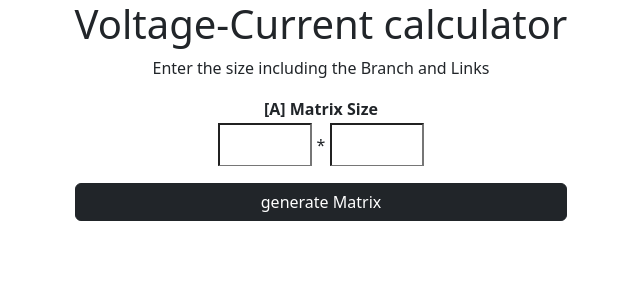
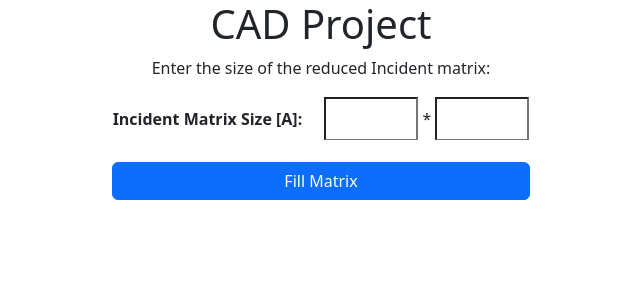
Before and after one commit to devmuzaky/CAD-Project, an Angular app: page / in a window 1280 px wide. Shown: the top 300 px of the page, without its empty margins (319-959 px from the left). Built offline with nearby package versions, Linux system fonts and the light colour scheme.

Commit message:
changing style

```diff
--- a/src/app/app.component.css
+++ b/src/app/app.component.css
@@ -20,3 +20,8 @@ body {
 .card {
   border: 0px
 }
+
+.graph-container {
+  position: relative;
+  height: 250px;
+}
--- a/src/app/app.component.html
+++ b/src/app/app.component.html
@@ -9,7 +9,7 @@
 
       <div class="modal-header">
 
-        <h5 class="modal-title" id="result-h5">B Matrix</h5>
+        <h5 class="modal-title" id="result-h5">Tie-Set Matrix</h5>
 
         <button type="button" class="btn-close" data-bs-dismiss="modal" aria-label="Close"></button>
 
@@ -24,7 +24,7 @@
             </tbody>
           </table>
         </div>
-        <button type="button" class="btn btn-success" data-bs-dismiss="modal">All Right</button>
+        <button type="button" class="btn btn-success" data-bs-dismiss="modal">Ok</button>
 
       </div>
 
@@ -216,7 +216,7 @@
             </div>
           </div>
         </div>
-        <button type="button" class="btn btn-success" data-bs-dismiss="modal">ALL Right</button>
+        <button type="button" class="btn btn-success" data-bs-dismiss="modal">OK</button>
 
       </div>
 
@@ -229,21 +229,22 @@
 
 
 <div class="text-center card">
-  <div class="container d-flex" style="    justify-content: center;">
+  <h1 class="text-center">CAD Project</h1>
+
+  <div class="container d-flex" style="justify-content: center;">
     <div class="">
-      <h1 class="text-center">Voltage-Current calculator</h1>
-      <p>Enter the size including the Branch and Links</p>
+      <p>Enter the size of the reduced Incident matrix: </p>
       <form id="size" role="form">
         <table class="table">
-          <tr>
-            <th>[A] Matrix Size</th>
+          <tr style="display: inline;">
+            <th>Incident Matrix Size [A]: </th>
           </tr>
-          <tr>
+          <tr style="display: inline; padding-left: 20px;">
             <td><input type="text" name="row-size" id="row-size" size="3"> *
               <input type="text" name="col-size" id="col-size" size="3"></td>
           </tr>
         </table>
-        <input type="submit" (click)="generateMatrix($event)" class="btn btn-dark w-100" value="generate Matrix">
+        <input type="submit" (click)="generateMatrix($event)" class="btn btn-primary w-100" value="Fill Matrix">
 
       </form>
 
@@ -253,8 +254,8 @@
         <table class="table">
           <thead>
           <tr>
-            <th>Branch</th>
-            <th>Link</th>
+            <th>Tree Branch</th>
+            <th>Tree Link</th>
           </tr>
           </thead>
           <tbody id="matrix">
@@ -264,20 +265,23 @@
 
 
         <br>
-        <button (click)="handleMatrixA($event, 'calc_C')" class="btn btn-primary">Calculate C</button>
-        <button (click)="handleMatrixA($event, 'calc_B')" class="btn btn-primary">Calculate B</button>
-        <button class="btn btn-dark" (click)="generateZB($event)">Follow with ZB</button>
-        <button class="btn btn-dark" (click)="generateYB($event)">Follow with YB</button>
+        <button (click)="handleMatrixA($event, 'calc_C')" class="btn btn-primary m-2">Cut-Set [C]</button>
+        <button (click)="handleMatrixA($event, 'calc_B')" class="btn btn-primary m-2">Tie-Set [B]</button>
+        <button class="btn btn-dark m-2" (click)="generateZB($event)">KVL</button>
+        <button class="btn btn-dark m-2" (click)="generateYB($event)">KCL</button>
       </form>
 
     </div>
   </div>
 </div>
 
-<app-graph *ngIf="show"
-  [nodes]="nodeData"
+<div class="graph-container">
+  <app-graph *ngIf="show"
+             [nodes]="nodeData"
              [edges]="edges"
 
              [treeBranches]="highlighted"
 
   ></app-graph>
+
+</div>
--- a/src/app/app.component.ts
+++ b/src/app/app.component.ts
@@ -496,7 +496,7 @@ export class AppComponent {
       this.C_link_global = C_link
 
       if (type_of_operation == "calc_C") {
-        return this.printMatrix(C_branch, C_link, "C matrix")
+        return this.printMatrix(C_branch, C_link, "Cut-Set matrix")
       }
 
       const {
--- a/src/app/graph/graph.component.css
+++ b/src/app/graph/graph.component.css
@@ -1,7 +1,5 @@
 #cy {
-  height: 50%;
-  width: 50%;
+  height: 100%;
+  width: 100%;
   position: absolute;
-  left: 25%;
-  top: 50%;
 }
--- a/src/app/graph/graph.component.ts
+++ b/src/app/graph/graph.component.ts
@@ -88,8 +88,6 @@ export class GraphComponent implements OnInit, AfterViewInit {
       }
     });
 
-    console.log(this.cy.edges()[0].data('id'));
-    console.log(this.cy.edges().filter((edge: any) => ['ae'].includes(edge.data('id'))));
     this.cy.edges().filter((edge: any) => this._treeBranches.includes(edge.data('id'))).addClass('highlighted');
     this.cy.edges().filter((edge: any) => !this._treeBranches.includes(edge.data('id'))).removeClass('highlighted');
     this.cy.on('add', 'node', (_evt: any) => {
```
